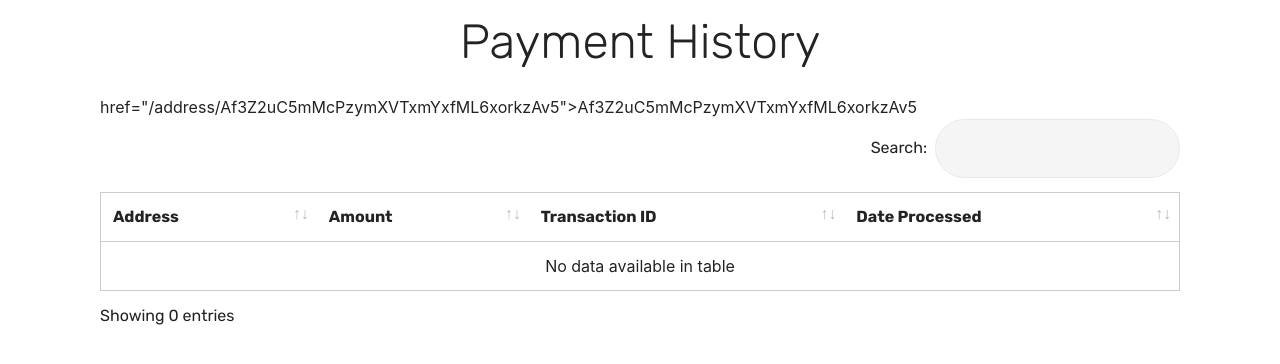
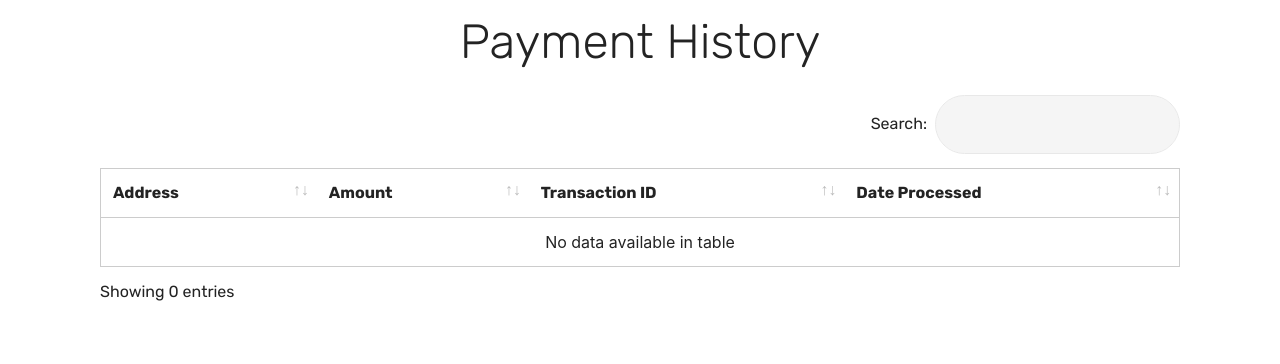
Before and after one commit to galperins4/tbw, a Flask app: page /payments in a window 1280 px wide. Shown: the part 77-441 px from the top of the page. Run offline with Flask 2, Linux system fonts and the light colour scheme; data that the repository does not hold is empty; parts of the project's set-up code (start-up, migrations or seed data) failed here and were passed over; some libraries are stand-ins or nearby versions.

Commit message:
Update payments.html

```diff
--- a/templates/payments.html
+++ b/templates/payments.html
@@ -86,7 +86,7 @@
                       Transaction ID</th><th class="head-item mbr-fonts-style display-7">
                       Date Processed</th></tr>
             </thead>
-href="/address/Af3Z2uC5mMcPzymXVTxmYxfML6xorkzAv5">Af3Z2uC5mMcPzymXVTxmYxfML6xorkzAv5</a>
+
             <tbody>
             {% for r in row %}
 				<tr>
```
